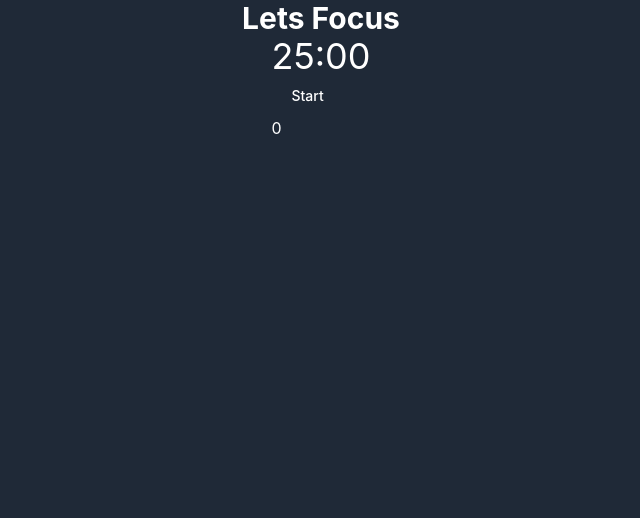
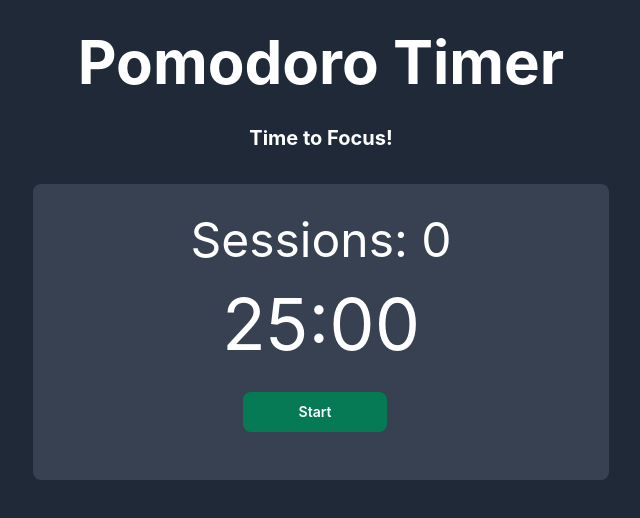
Before and after one commit to dchoi03/pomodoro, a React (Vite) app in the folder frontend/: page /home in a window 1280 px wide. Shown: the top 518 px of the page, without its empty margins (319-959 px from the left). Built offline with nearby package versions, Linux system fonts and the light colour scheme.

Commit message:
Implemented tailwindcss and styled pomdoro timer homepage

```diff
--- a/frontend/src/components/PomodoroTimer.jsx
+++ b/frontend/src/components/PomodoroTimer.jsx
@@ -71,24 +71,31 @@ function PomodoroTimer() {
   }
 
   return (
-    <div>
-      <div className='text-white text-4xl'>
-        {formattedTime(time)}
-        <Button onClick={handleTimer}>
+    <div className='text-white text-7xl flex flex-col items-center my-8'>
+      <div className='text-white text-5xl mb-6'>
+        Sessions: {studyIntervals}
+      </div>
+      {formattedTime(time)}
+      <div className=' flex flex-row m-4'>
+        <Button
+          onClick={handleTimer}
+          className={`mt-4 mr-3 px-4 w-36 font-semibold text-white transition-colors duration-300 ${
+            isRunning ? 'bg-red-600 hover:bg-red-700' : 'bg-green-600 hover:bg-green-700'
+          }`}
+        >
           {
-          (!isRunning && time == 1500000) ? 'Start'
-          :
-          (isRunning ? 'Pause' : 'Resume')
+            (!isRunning && time === 1500000) ? 'Start'
+            : (isRunning ? 'Pause' : 'Resume')
           }
         </Button>
+
         {
-          (time != 1500000) ?
-          <Button onClick={resetTimer}>Reset</Button>
+          (isRunning || time != 1500000) ?
+          <Button className="w-36 bg-gray-500 font-semibold text-white px-4 py-4 mt-4 hover:bg-gray-600 duration-300" onClick={resetTimer}>
+            Reset
+          </Button>
           : null
         }
-      </div>
-      <div className='text-white'>
-        {studyIntervals}
       </div>
     </div>
   )
--- a/frontend/src/pages/HomePage.jsx
+++ b/frontend/src/pages/HomePage.jsx
@@ -3,9 +3,12 @@ import PomodoroTimer from '../components/PomodoroTimer'
 
 function HomePage() {
   return (
-    <div className='flex flex-col items-center h-screen'>
-      <h1 className='text-white text-3xl font-bold'>Lets Focus</h1>
-      <div>
+    <div className='flex items-center flex-col h-screen'>
+      <h1 className='text-white text-6xl font-bold mt-8'>
+        Pomodoro Timer
+      </h1>
+      <h2 className='flex items-center justify-center text-white text-xl font-bold my-8'>Time to Focus!</h2>
+      <div className="bg-gray-700 w-full max-w-xl justify-center items-center rounded-lg">
         <PomodoroTimer/>
       </div>
     </div>
```
